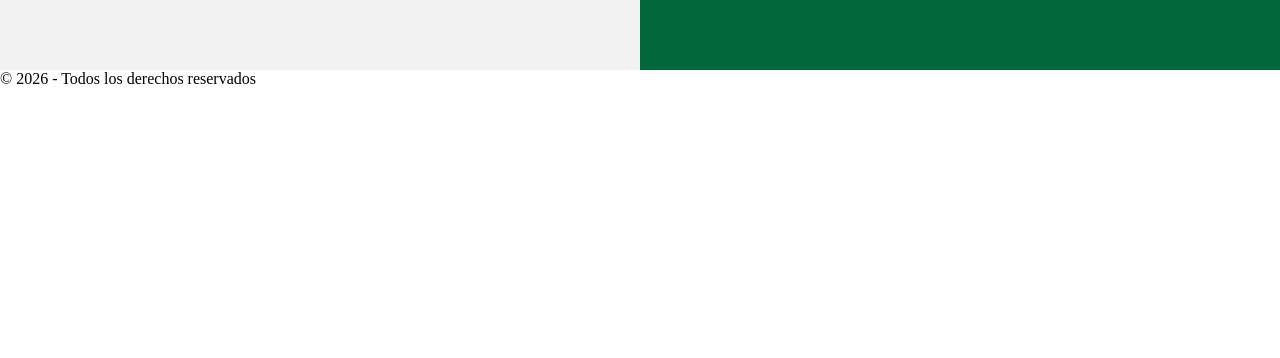
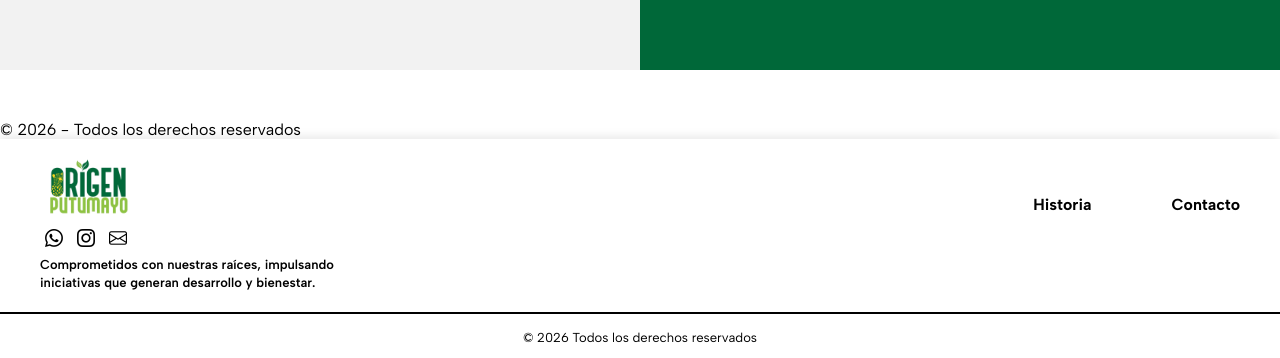
Before and after one commit to jeansdavids/V1_Origen_Putumayo, a React (Vite) app in the folder V1_Origen_Putumayo/: page /contacto in a window 1280 px wide. Shown: the part 1674-2032 px from the top of the page. Before the commit the page ends 1762 px from the top, so only its background shows below. Built offline with nearby package versions, Linux system fonts and the light colour scheme; no server answers.

Commit message:
Se modifico el footer y el footer layout .tsx y el footer css, y también el app.tsx para que aparezca el footer

```diff
--- a/V1_Origen_Putumayo/src/App.tsx
+++ b/V1_Origen_Putumayo/src/App.tsx
@@ -1,6 +1,7 @@
 import React from "react";
 import { Routes, Route } from "react-router-dom";
 import NavbarLayout from "./components/common/NavbarLayout";
+import FooterLayout from "./components/common/FooterLayout";
 import Home from "./pages/public/Home";
 import History from "./pages/public/History";
 import Products from "./pages/public/Products";
@@ -14,8 +15,8 @@ const App: React.FC = () => {
   return (
     <CartProvider>
       <NavbarLayout>
+        <FooterLayout>
           <CartDrawer />
-
           <Routes>
             <Route path="/" element={<Home />} />
             <Route path="/contacto" element={<Contacto />} />
@@ -23,6 +24,7 @@ const App: React.FC = () => {
             <Route path="/products" element={<Products />} />
             <Route path="/checkout" element={<CheckoutPage />} />
           </Routes>
+        </FooterLayout>
       </NavbarLayout>
     </CartProvider>
   );
--- a/V1_Origen_Putumayo/src/components/common/Footer.tsx
+++ b/V1_Origen_Putumayo/src/components/common/Footer.tsx
@@ -0,0 +1,55 @@
+import "../../styles/Footer.css";
+import logo from "../../assets/images/logo.png";
+
+const Footer = () => {
+  return (
+    <footer className="footer">
+      {/* ===== CONTENIDO SUPERIOR ===== */}
+      <div className="footer-content">
+        {/* IZQUIERDA */}
+        <div className="footer-left">
+          <img src={logo} alt="Origen Putumayo" className="footer-logo" />
+
+          <p className="footer-description">
+            Comprometidos con nuestras raíces, impulsando iniciativas que generan
+            desarrollo y bienestar.
+          </p>
+
+          <div className="footer-icons">
+            <a href="https://wa.me/573147546809" target="_blank" rel="noreferrer">
+              <i className="bi bi-whatsapp"></i>
+            </a>
+
+            <a
+              href="https://www.instagram.com/origenputumayo/"
+              target="_blank"
+              rel="noreferrer"
+            >
+              <i className="bi bi-instagram"></i>
+            </a>
+
+            <a href="mailto:contacto@origenputumayo.com">
+              <i className="bi bi-envelope"></i>
+            </a>
+          </div>
+        </div>
+
+        {/* DERECHA */}
+        <ul className="footer-menu">
+          <li className="footer-item">Historia</li>
+          <li className="footer-item">Contacto</li>
+        </ul>
+      </div>
+
+      {/* ===== LINEA ===== */}
+      <hr className="footer-divider" />
+
+      {/* ===== COPY ===== */}
+      <div className="footer-copy">
+        © 2026 Todos los derechos reservados
+      </div>
+    </footer>
+  );
+};
+
+export default Footer;
--- /dev/null
+++ b/V1_Origen_Putumayo/src/components/common/FooterLayout.tsx
@@ -0,0 +1,17 @@
+import React from "react";
+import Footer from "./Footer";
+
+interface Props {
+  children: React.ReactNode;
+}
+
+const FooterLayout: React.FC<Props> = ({ children }) => {
+  return (
+    <>
+      {children}
+      <Footer />
+    </>
+  );
+};
+
+export default FooterLayout;
--- /dev/null
+++ b/V1_Origen_Putumayo/src/styles/Footer.css
@@ -0,0 +1,110 @@
+@import url('https://fonts.googleapis.com/css2?family=Albert+Sans:wght@400;600;700&display=swap');
+
+.footer {
+  background-color: #ffffff;
+  font-family: "Albert Sans", sans-serif;
+  padding-top: 50px;
+  box-shadow: 0 -2px 10px rgba(0, 0, 0, 0.1);
+}
+
+/* ================= CONTENIDO PRINCIPAL ================= */
+.footer-content {
+  max-width: 1440px;
+  margin: 0 auto;
+  padding: 0 40px 20px;
+  display: flex;
+  justify-content: space-between;
+  align-items: flex-start;
+}
+
+/* ================= COLUMNA IZQUIERDA ================= */
+.footer-left {
+  max-width: 320px;
+  display: flex;
+  flex-direction: column;
+  gap: 14px;
+}
+
+/* ORDEN VISUAL */
+.footer-logo {
+  width: 95px;
+  margin-top: -50px;
+  order: 1;
+}
+
+.footer-icons {
+  display: flex;
+  gap: 14px;
+  margin-top: -20px;
+  padding-left: 5px;
+  order: 2;
+}
+
+.footer-description {
+  font-size: 13px;
+  line-height: 1.4;
+  color: #000;
+  font-weight: 600;
+  margin-top: -8px;
+  order: 3;
+}
+
+/* ICONOS */
+.footer-icons a {
+  color: #000;
+  font-size: 18px;
+  transition: color 0.3s ease, transform 0.2s ease;
+}
+
+.footer-icons a:hover {
+  color: #006839;
+  transform: translateY(-2px);
+}
+
+/* ================= MENU ================= */
+.footer-menu {
+  list-style: none;
+  display: flex;
+  gap: 80px;
+  margin-top: 6px;
+}
+
+.footer-item {
+  font-size: 16px;
+  font-weight: 700;
+  color: #000;
+  cursor: pointer;
+  transition: color 0.3s ease;
+}
+
+.footer-item:hover {
+  color: #006839;
+}
+
+/* ================= DIVISOR ================= */
+.footer-divider {
+  border: none;
+  border-top: 2px solid #000;
+  margin: 0;
+}
+
+/* ================= COPY ================= */
+.footer-copy {
+  text-align: center;
+  padding: 16px 0;
+  font-size: 13px;
+  color: #000;
+  font-weight: 500;
+}
+
+/* ================= RESPONSIVE ================= */
+@media (max-width: 768px) {
+  .footer-content {
+    flex-direction: column;
+    gap: 32px;
+  }
+
+  .footer-menu {
+    gap: 30px;
+  }
+}
```
Lines whose indentation alone changed are shown as unchanged.
